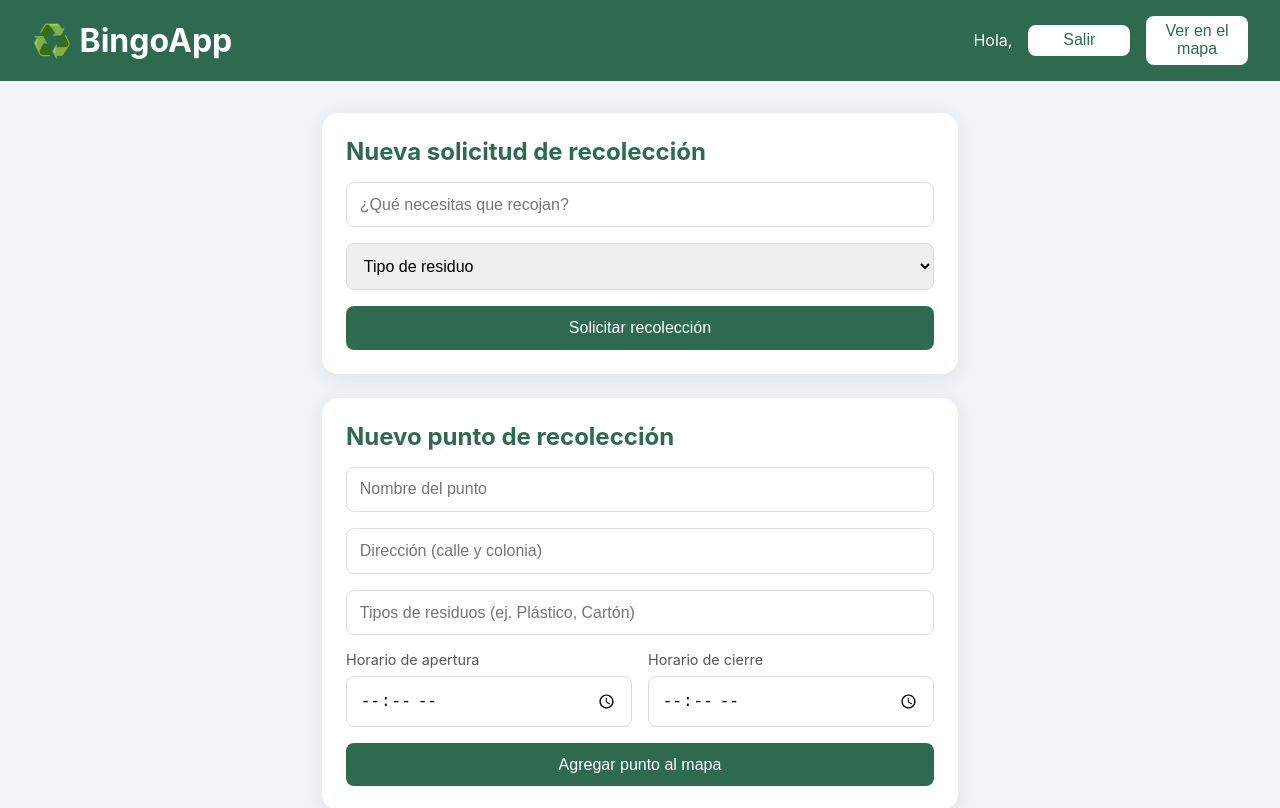
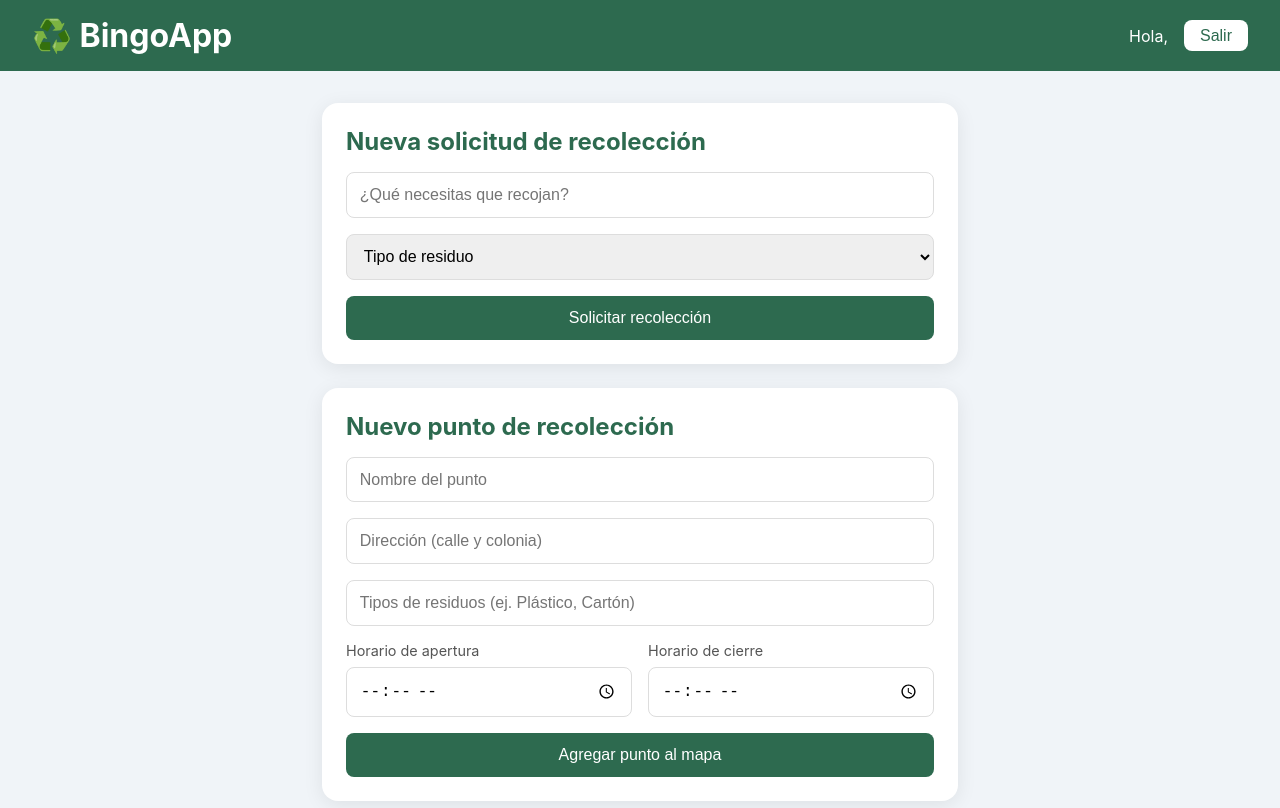
Before and after one commit to yoshiio10/bingo-app-frontend, a React (Vite) app: page /dashboard-residente in a window 1280 px wide. Shown: the top 808 px of the page. Built offline with nearby package versions, Linux system fonts and the light colour scheme; no server answers.

Commit message:
quitar mapa

```diff
--- a/src/pages/DashboardResidente.jsx
+++ b/src/pages/DashboardResidente.jsx
@@ -94,7 +94,6 @@ export default function DashboardResidente() {
         <div style={styles.headerDerecha}>
           <span style={styles.bienvenida}>Hola, {usuario?.nombre}</span>
           <button style={styles.botonSalir} onClick={cerrarSesion}>Salir</button>
-          <button style={styles.botonMapa} onClick={() => navigate('/mapa')}>Ver en el mapa</button>
         </div>
       </div>
 
```
